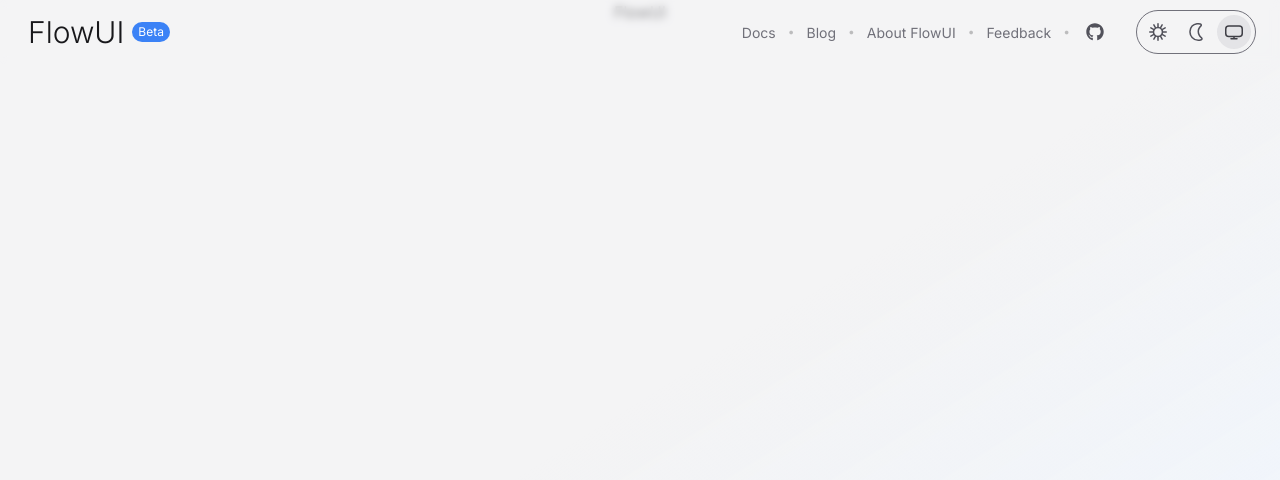
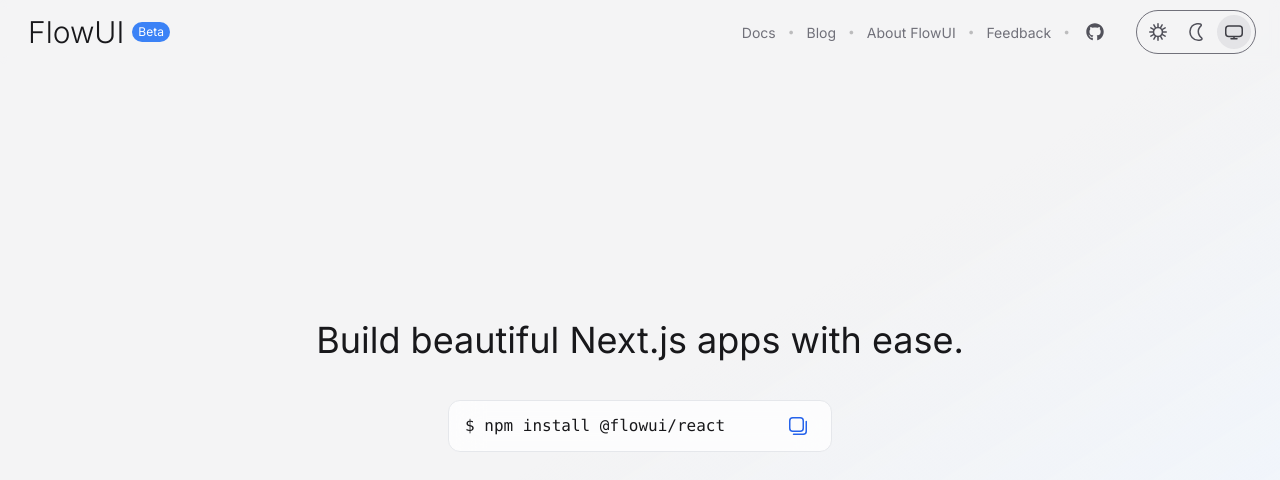
Before and after one commit to AmedMoore/flowui, a Next.js app: page / in a window 1280 px wide. Shown: the top 480 px of the page. Built offline with nearby package versions, Linux system fonts and the light colour scheme.

Commit message:
(docs): home page

```diff
--- /dev/null
+++ b/src/app/copy-install-snippet-button.tsx
@@ -0,0 +1,45 @@
+"use client";
+
+import { useCopyToClipboard } from "usehooks-ts";
+import { useCallback, useState } from "react";
+import { IconCopy } from "@flowui/react/icons";
+import { Button } from "@flowui/react/basic";
+import { Alert } from "@flowui/react/feedback";
+import { AnimatePresence, motion } from "framer-motion";
+
+export function CopyInstallSnippetButton() {
+  const [_, copy] = useCopyToClipboard();
+  const [copied, setCopied] = useState(false);
+
+  const copySnippet = useCallback(async () => {
+    setCopied(true);
+    await copy("npm install @flowui/react");
+    setTimeout(() => {
+      setCopied(false);
+    }, 2000);
+  }, [copy]);
+
+  return (
+    <div className="relative">
+      <AnimatePresence>
+        {copied && (
+          <motion.div
+            initial={{ opacity: 0, y: -10, x: -20 }}
+            animate={{ opacity: 1, y: -50, x: -20 }}
+            exit={{ opacity: 0, y: -50, x: -20 }}
+            className={
+              "fixed bg-basic-100 dark:bg-basic-900 rounded-lg shadow-lg"
+            }
+          >
+            <Alert variant="flat" color="success">
+              Copied
+            </Alert>
+          </motion.div>
+        )}
+      </AnimatePresence>
+      <Button iconOnly circle variant="text" onClick={copySnippet}>
+        <IconCopy />
+      </Button>
+    </div>
+  );
+}
--- a/src/app/page.tsx
+++ b/src/app/page.tsx
@@ -1,11 +1,19 @@
-import { Column, Row } from "@flowui/react/layout";
+import { Card, Column, Row } from "@flowui/react/layout";
+import { Text } from "@flowui/react/basic";
+import { CopyInstallSnippetButton } from "./copy-install-snippet-button";
 
-function HomePage() {
-  return (
-    <Row expand justify="center">
-      <Column customClassName="container">FlowUI</Column>
-    </Row>
-  );
-}
+const HomePage = () => (
+  <Row expand justify="center" customClassName="mt-16">
+    <Column gap={10} items="center" customClassName="container py-64">
+      <Text size="4xl">Build beautiful Next.js apps with ease.</Text>
+      <Card customClassName="px-4 py-2 w-96">
+        <Row items="center" justify="between">
+          <Text customClassName="font-mono">$ npm install @flowui/react</Text>
+          <CopyInstallSnippetButton />
+        </Row>
+      </Card>
+    </Column>
+  </Row>
+);
 
 export default HomePage;
--- a/src/lib/feedback/alert.tsx
+++ b/src/lib/feedback/alert.tsx
@@ -40,11 +40,16 @@
           // flat primary
           "border-primary-500 bg-primary-400/40 dark:bg-primary-900/40":
             variant === "flat" && color === "primary",
+
+          // flat success
+          "border-success-500 bg-success-400/40 dark:bg-success-900/40":
+            variant === "flat" && color === "success",
         },
         customClassName,
       )}
     >
       <Column gap={2}>
+        {title && (
           <Text
             size="xl"
             customClassName={clsx({
@@ -55,6 +60,7 @@
           >
             {title}
           </Text>
+        )}
         <Text
           customClassName={clsx({
             // border error
--- /dev/null
+++ b/src/lib/icons/icon-copy.tsx
@@ -0,0 +1,18 @@
+import React from "react";
+import CustomSvg, { type SVGProps } from "./custom-svg";
+
+export default function IconCopy(props: SVGProps) {
+  return (
+    <CustomSvg {...props}>
+      <path
+        d={
+          "m15 20h-10a5.006 5.006 0 0 1 -5-5v-10a5.006 5.006 0 0 1 5-5h10a5." +
+          "006 5.006 0 0 1 5 5v10a5.006 5.006 0 0 1 -5 5zm-10-18a3 3 0 0 0 -" +
+          "3 3v10a3 3 0 0 0 3 3h10a3 3 0 0 0 3-3v-10a3 3 0 0 0 -3-3zm19 17v-" +
+          "13a1 1 0 0 0 -2 0v13a3 3 0 0 1 -3 3h-13a1 1 0 0 0 0 2h13a5.006 5." +
+          "006 0 0 0 5-5z"
+        }
+      />
+    </CustomSvg>
+  );
+}
--- a/src/lib/icons/index.tsx
+++ b/src/lib/icons/index.tsx
@@ -23,6 +23,7 @@
 import IconBookOpen from "./icon-book-open";
 import IconCircle from "./icon-circle";
 import IconCode from "./icon-code";
+import IconCopy from "./icon-copy";
 import IconCross from "./icon-cross";
 import IconCrossCircle from "./icon-cross-circle";
 import IconCrossSmall from "./icon-cross-small";
@@ -85,6 +86,7 @@
   IconBookOpen,
   IconCircle,
   IconCode,
+  IconCopy,
   IconCross,
   IconCrossCircle,
   IconCrossSmall,
@@ -148,6 +150,7 @@
   IconBookOpen,
   IconCircle,
   IconCode,
+  IconCopy,
   IconCross,
   IconCrossCircle,
   IconCrossSmall,
```
Lines whose indentation alone changed are shown as unchanged.
